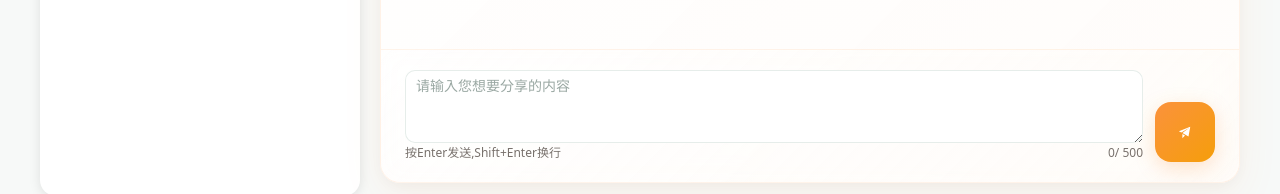
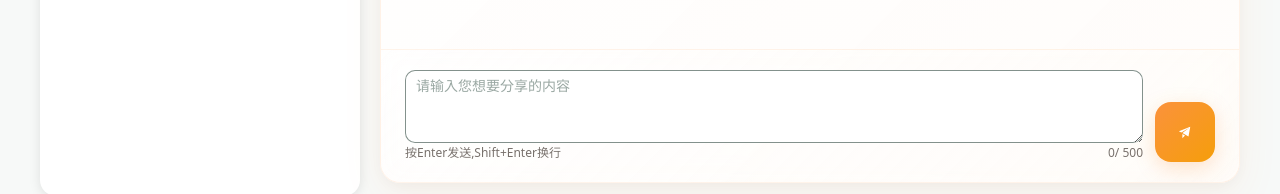
Before and after one commit to DDyuu/AI-Mental-Health-Assistant, a Vue app in the folder vue/: page /consultation in a window 1280 px wide. Shown: the part 704-898 px from the top of the page. Built offline with nearby package versions, Linux system fonts and the light colour scheme; no server answers.

Commit message:
fix(style): 移除侧边栏第三个断点，表单控件边框提升至 3:1

```diff
--- a/vue/src/components/Sidebar.vue
+++ b/vue/src/components/Sidebar.vue
@@ -43,10 +43,6 @@ const isCollapse = computed(() => adminStore.isCollapse)
 
   @include m.above-md {
     width: 220px;
-  }
-
-  @media (min-width: 1920px) {
-    width: 240px;
   }
 
   &.collapsed {
--- a/vue/src/styles/element-theme.scss
+++ b/vue/src/styles/element-theme.scss
@@ -78,6 +78,8 @@
   --el-border-color-light: #{t.$c-border};
   --el-border-color-lighter: #{t.$c-border-light};
   --el-border-color-extra-light: #{t.$c-border-light};
+  /* 表单控件的可识别边界（≥3:1）不在这里，见文件末尾：Element 把它声明在组件上，
+     写在 :root 会被遮蔽。装饰性边框继续用上面四个软令牌。 */
 
   /* 填充 */
   --el-fill-color: #{t.$c-border-light};
@@ -110,3 +112,27 @@
   --el-font-size-medium: 16px;
   --el-font-size-large: 18px;
 }
+
+/* ---------------------------------------------------------------------------
+   表单控件的可识别边界提到 ≥3:1（WCAG 1.4.11）。装饰性边框仍走软令牌。
+   焦点态本就是 --el-color-primary，无需覆盖。
+
+   **为什么这段不在上面的 :root 里**（实测结论，勿改回去）：
+   Element Plus 把 --el-input-border-color / --el-input-hover-border-color
+   声明在**组件选择器**上，而不是 :root：
+       .el-input, .el-textarea, .el-date-editor, .el-autocomplete
+       { --el-input-border-color: var(--el-border-color);
+         --el-input-hover-border-color: var(--el-border-color-hover); }
+   自定义属性遵循普通继承/层叠规则——元素自身的声明会**遮蔽**从 :root 继承来的值，
+   与优先级和加载顺序无关。所以写在 :root 的覆盖是死代码（headless 浏览器实测：
+   .el-input__wrapper 的 box-shadow 仍解析为 --color-border 的软灰值，未采用覆盖值）。
+   覆盖必须落在同一批组件选择器上；本文件在 element-plus/dist/index.css 之后加载，
+   同优先级下后者胜出，故此处生效。
+   --------------------------------------------------------------------------- */
+.el-input,
+.el-textarea,
+.el-date-editor,
+.el-autocomplete {
+  --el-input-border-color: var(--color-border-strong);
+  --el-input-hover-border-color: var(--color-primary);
+}
--- a/vue/src/styles/tokens.scss
+++ b/vue/src/styles/tokens.scss
@@ -68,6 +68,9 @@ $c-info-light: #E9F0F6;
   /* 边框 */
   --color-border: #{$c-border};
   --color-border-light: #{$c-border-light};
+  /* 功能性边框：仅用于表单控件的可识别边界（对白 ≥3:1）。
+     装饰性分隔线、卡片描边、表格行线仍用上面两个软令牌，见 spec §3.5 例外二。 */
+  --color-border-strong: #83918C;
 
   /* 文字 */
   --color-text: #{$c-text};
```
